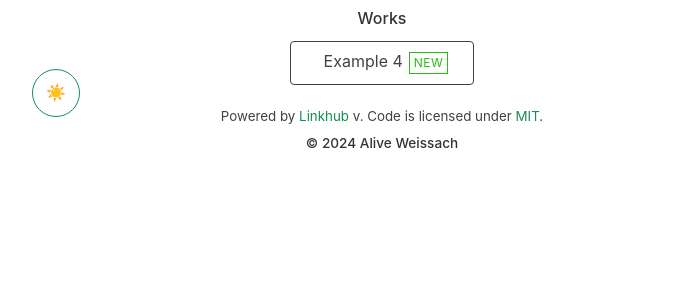
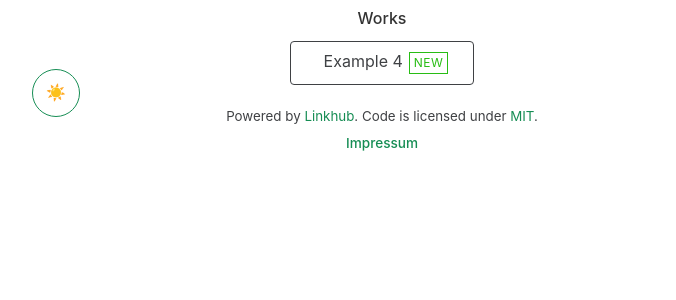
Before and after one commit to lk3de/alive, a Jekyll site: the page built from index.html, in a window 1280 px wide. Shown: the part 507-807 px from the top of the page, without its empty margins (258-934 px from the left). Built offline with Jekyll 4.4.1, drawn with Linux system fonts in a browser that asks for light colours; nearby versions of some CDN libraries.

Commit message:
Update footer.html

```diff
--- a/_includes/footer.html
+++ b/_includes/footer.html
@@ -1,6 +1,7 @@
 <footer class="text-center">
     <small class="text-grey">Powered by <a href="https://github.com/digitalmalayali/linkhub-jekyll-theme"
-        target="_blank">Linkhub</a> v{{ theme.version }}. Code is licensed under <a
+        target="_blank">Linkhub</a>. Code is licensed under <a
             href="https://github.com/digitalmalayali/linkhub-jekyll-theme/blob/main/LICENSE.txt" target="_blank">MIT</a>.</small>
-    <h3>© {{ "now" | date: "%Y" }} {{ site.name }}</h3>
+    <!--<h3>© {{ "now" | date: "%Y" }} {{ site.name }}</h3>-->
+    <h3><a target="_blank" href="https://www.gemeinde.weissach.elk-wue.de/meta/impressum">Impressum</a></h3>
 </footer>
```
